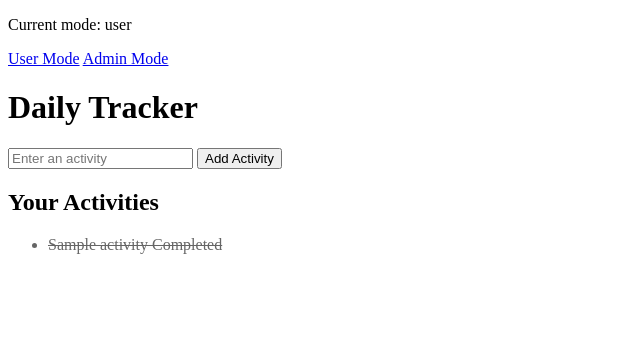
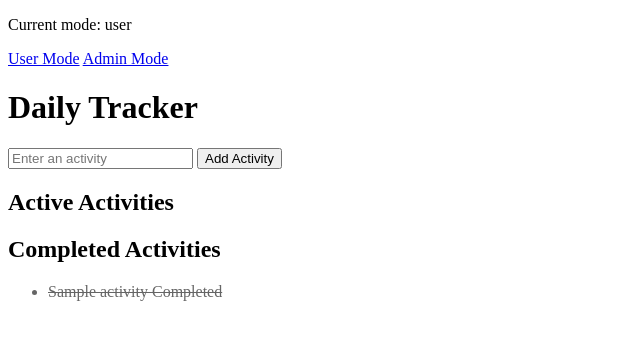
Before and after one commit to ARQUAVIUS/Daily-Tracker, a Flask app: page / in a window 1280 px wide. Shown: the top 340 px of the page, without its empty margins (0-640 px from the left). Run offline with Flask 3, Linux system fonts and the light colour scheme; tables that the repository leaves empty hold one stand-in row (values such as "Sample post").

Commit message:
Separate active activities from completed activities

```diff
--- a/app.py
+++ b/app.py
@@ -9,10 +9,21 @@ create_tables()
 @app.route("/")
 def home():
     connection = get_connection()
-    activities = connection.execute("SELECT * FROM activities").fetchall()
+    active_activities = connection.execute(
+        "SELECT * FROM activities WHERE completed = 0"
+    ).fetchall()
+
+    completed_activities = connection.execute(
+        "SELECT * FROM activities WHERE completed = 1"
+    ).fetchall()
     connection.close()
     role = session.get("role", "user")
-    return render_template("index.html", activities=activities, role=role)
+    return render_template(
+    "index.html",
+    active_activities=active_activities,
+    completed_activities=completed_activities,
+    role=role
+)
 
 @app.route("/add", methods=["POST"])
 def add_activity():
--- a/templates/index.html
+++ b/templates/index.html
@@ -18,20 +18,31 @@
         <button type="submit">Add Activity</button>
     </form>
 
-    <h2>Your Activities</h2>
-
-    <ul>
-    {% for activity in activities %}
-        <li class="{% if activity['completed'] == 1 %}completed{% endif %}">
+    <h2>Active Activities</h2>
+<ul>
+    {% for activity in active_activities %}
+        <li>
             {{ activity["name"] }}
 
-            {% if activity["completed"] == 0 %}
-                <form action="/complete/{{ activity['id'] }}" method="POST" style="display:inline;">
-                    <button type="submit">Complete</button>
+            <form action="/complete/{{ activity['id'] }}" method="POST" style="display:inline;">
+                <button type="submit">Complete</button>
+            </form>
+
+            {% if role == "admin" %}
+                <form action="/delete/{{ activity['id'] }}" method="POST" style="display:inline;">
+                    <button type="submit">Delete</button>
                 </form>
-            {% else %}
-                <span>Completed</span>
             {% endif %}
+        </li>
+    {% endfor %}
+</ul>
+
+<h2>Completed Activities</h2>
+<ul>
+    {% for activity in completed_activities %}
+        <li class="completed">
+            {{ activity["name"] }}
+            <span>Completed</span>
 
             {% if role == "admin" %}
                 <form action="/delete/{{ activity['id'] }}" method="POST" style="display:inline;">
```
Also changed, not shown: daily_tracker.db.
